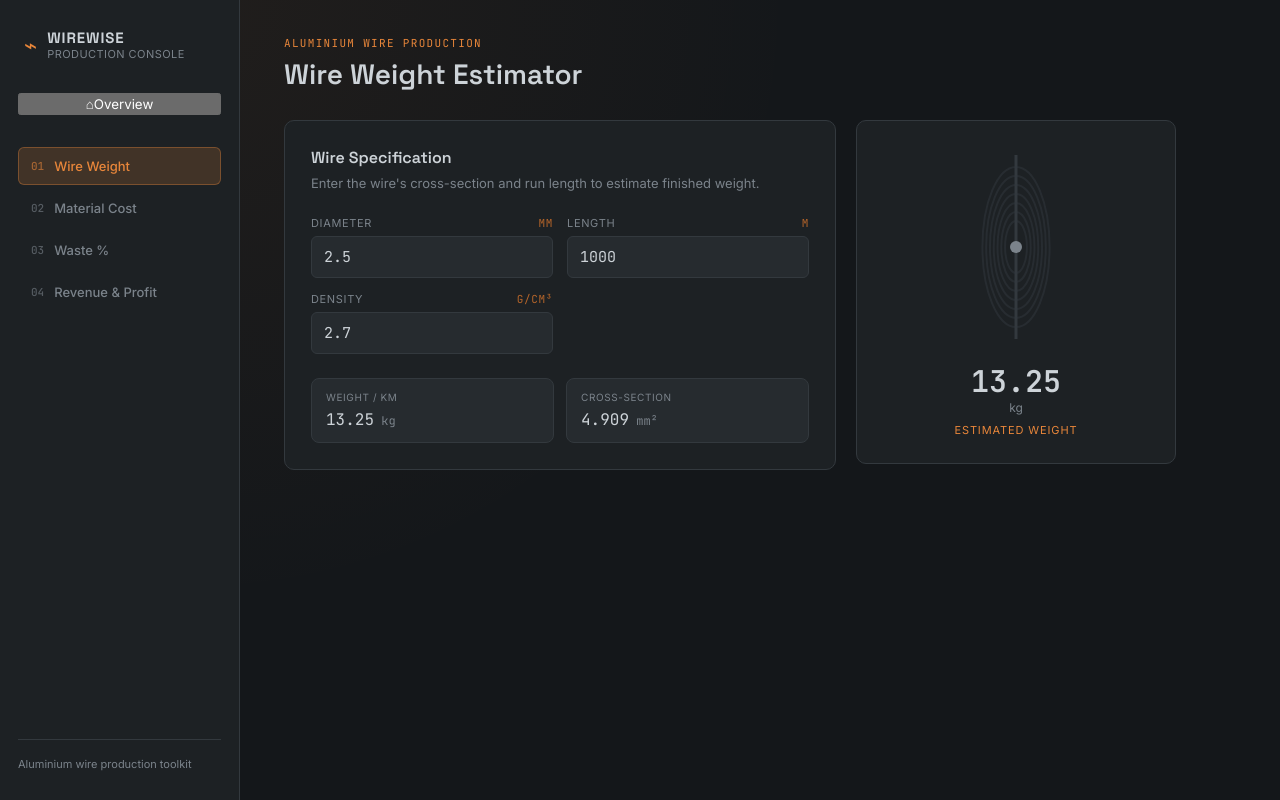
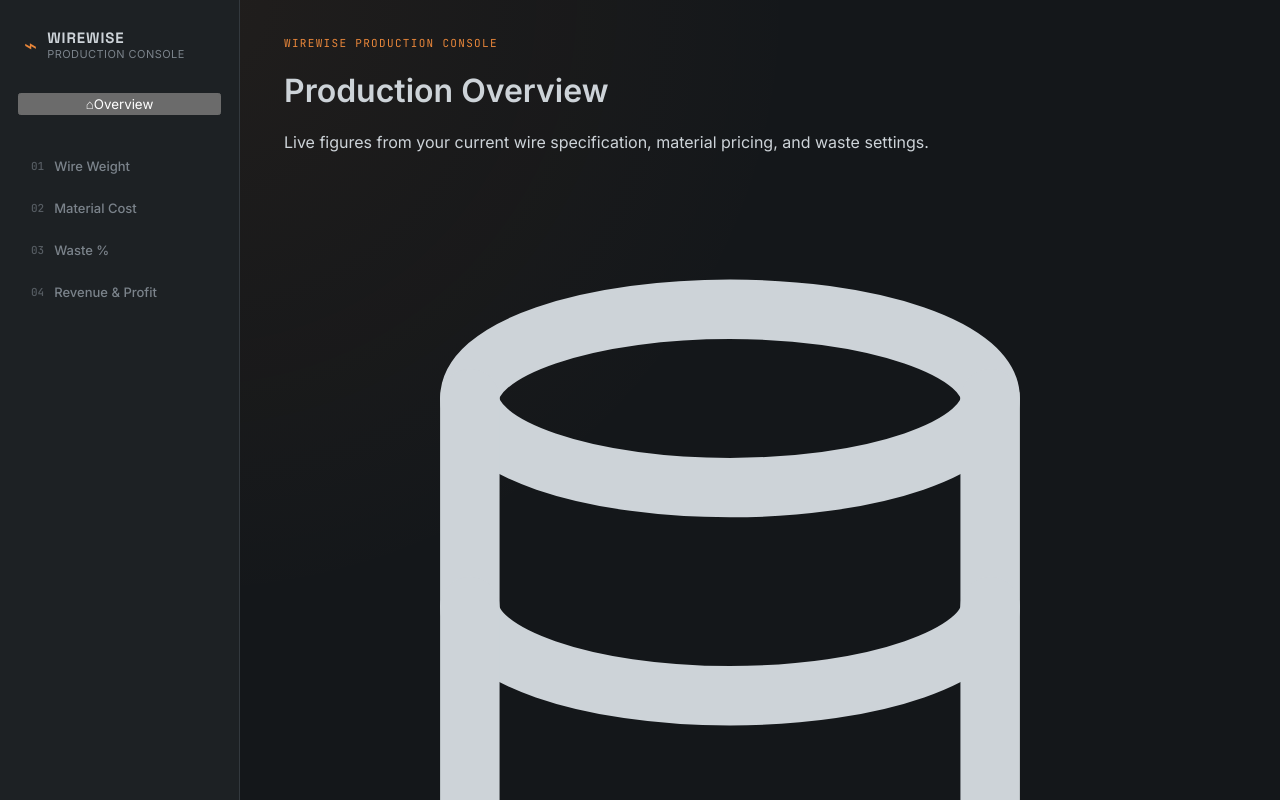
Before and after one commit to Hrithik-Vhora/Wirewise, a React (Vite) app: page / in a window 1280 px wide. Shown: the top 800 px of the page. Built offline with nearby package versions, Linux system fonts and the light colour scheme.

Commit message:
Rewrite App.tsx to use ViewId and WireProductionInputs

```diff
--- a/src/App.tsx
+++ b/src/App.tsx
@@ -1,36 +1,104 @@
-import { useState } from 'react'
+import { useMemo, useState } from 'react'
 import './App.css'
 import { Sidebar } from './components/Sidebar'
+import { Home } from './components/Home'
 import { WeightCalculator } from './components/WeightCalculator'
 import { MaterialCostCalculator } from './components/MaterialCostCalculator'
 import { WasteCalculator } from './components/WasteCalculator'
 import { ProfitCalculator } from './components/ProfitCalculator'
-import type { CalculatorId } from './types'
+import type { ViewId, WireProductionInputs } from './types'
+import { ALUMINIUM_DENSITY_G_PER_CM3, computeProductionSnapshot } from './utils/calculations'
 
-const TITLES: Record<CalculatorId, string> = {
+const TITLES: Record<ViewId, string> = {
+  home: 'Production Overview',
   weight: 'Wire Weight Estimator',
   material: 'Material Cost Estimator',
   waste: 'Production Waste',
   profit: 'Revenue & Profit Analysis',
 }
 
+const INITIAL_INPUTS: WireProductionInputs = {
+  diameterMm: 2.5,
+  lengthM: 1000,
+  density: ALUMINIUM_DENSITY_G_PER_CM3,
+  materialPricePerKg: 2.4,
+  wastePercent: 7,
+  sellPricePerKg: 3.6,
+  additionalCosts: 600,
+}
+
 function App() {
-  const [active, setActive] = useState<CalculatorId>('weight')
+  const [view, setView] = useState<ViewId>('home')
+  const [inputs, setInputs] = useState<WireProductionInputs>(INITIAL_INPUTS)
+
+  const snapshot = useMemo(() => computeProductionSnapshot(inputs), [inputs])
+
+  function updateInput<K extends keyof WireProductionInputs>(key: K, value: WireProductionInputs[K]) {
+    setInputs((prev) => ({ ...prev, [key]: value }))
+  }
 
   return (
     <div className="app">
-      <Sidebar active={active} onSelect={setActive} />
+      <Sidebar active={view} onSelect={setView} />
       <main className="app__main">
-        <header className="app__header">
-          <div>
-            <p className="app__eyebrow">Aluminium Wire Production</p>
-            <h1 className="app__title">{TITLES[active]}</h1>
-          </div>
-        </header>
-        {active === 'weight' && <WeightCalculator />}
-        {active === 'material' && <MaterialCostCalculator />}
-        {active === 'waste' && <WasteCalculator />}
-        {active === 'profit' && <ProfitCalculator />}
+        {view !== 'home' && (
+          <header className="app__header">
+            <div>
+              <p className="app__eyebrow">Aluminium Wire Production</p>
+              <h1 className="app__title">{TITLES[view]}</h1>
+            </div>
+            <button className="app__back" onClick={() => setView('home')}>
+              ← Overview
+            </button>
+          </header>
+        )}
+
+        {view === 'home' && <Home snapshot={snapshot} onNavigate={setView} />}
+
+        {view === 'weight' && (
+          <WeightCalculator
+            diameterMm={inputs.diameterMm}
+            lengthM={inputs.lengthM}
+            density={inputs.density}
+            onDiameterChange={(v) => updateInput('diameterMm', v)}
+            onLengthChange={(v) => updateInput('lengthM', v)}
+            onDensityChange={(v) => updateInput('density', v)}
+            outputWeightKg={snapshot.outputWeightKg}
+          />
+        )}
+
+        {view === 'material' && (
+          <MaterialCostCalculator
+            diameterMm={inputs.diameterMm}
+            lengthM={inputs.lengthM}
+            materialPricePerKg={inputs.materialPricePerKg}
+            onPriceChange={(v) => updateInput('materialPricePerKg', v)}
+            inputWeightKg={snapshot.inputWeightKg}
+            materialCost={snapshot.materialCost}
+          />
+        )}
+
+        {view === 'waste' && (
+          <WasteCalculator
+            wastePercent={inputs.wastePercent}
+            onWastePercentChange={(v) => updateInput('wastePercent', v)}
+            outputWeightKg={snapshot.outputWeightKg}
+            inputWeightKg={snapshot.inputWeightKg}
+            wasteWeightKg={snapshot.wasteWeightKg}
+          />
+        )}
+
+        {view === 'profit' && (
+          <ProfitCalculator
+            sellPricePerKg={inputs.sellPricePerKg}
+            additionalCosts={inputs.additionalCosts}
+            onSellPriceChange={(v) => updateInput('sellPricePerKg', v)}
+            onAdditionalCostsChange={(v) => updateInput('additionalCosts', v)}
+            outputWeightKg={snapshot.outputWeightKg}
+            materialCost={snapshot.materialCost}
+            profit={snapshot.profit}
+          />
+        )}
       </main>
     </div>
   )
```
